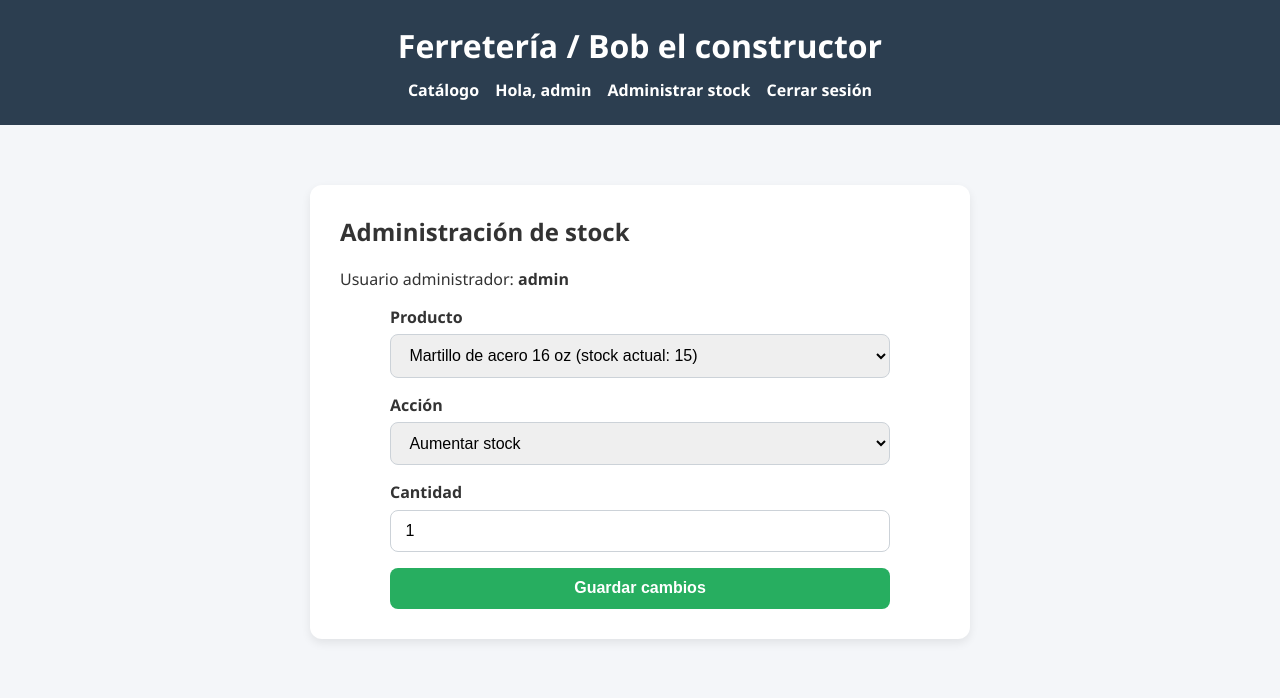
After one commit to kissshot135-netizen/prueba-programaci-n, a Django app: page /catalogo/admin-stock/ in a window 1280 px wide. The commit adds this page. Shown: the top 698 px of the page. Run offline with Django 5.2, Linux system fonts and the light colour scheme; a user stored in the database is signed in.

Commit message:
entrega_final1

```diff
--- a/catalogo/static/catalogo/css/estilos.css
+++ b/catalogo/static/catalogo/css/estilos.css
@@ -13,14 +13,37 @@ header {
     text-align: center;
 }
 
+header h1 {
+    margin: 0 0 0.75rem 0;
+}
+
+.topnav {
+    display: flex;
+    justify-content: center;
+    gap: 1rem;
+    flex-wrap: wrap;
+    align-items: center;
+}
+
+.topnav a,
+.topnav span {
+    color: white;
+    text-decoration: none;
+    font-weight: 600;
+}
+
+main {
+    max-width: 1200px;
+    margin: 0 auto;
+    padding: 20px;
+}
+
 /* Contenedor en cuadrícula */
 .productos {
     display: grid;
     grid-template-columns: repeat(auto-fill, minmax(250px, 1fr));
     gap: 20px;
     padding: 20px;
-    max-width: 1200px;
-    margin: 0 auto;
 }
 
 /* Tarjeta de producto */
@@ -65,6 +88,15 @@ header {
     margin: 0 15px 15px 15px;
 }
 
+.stock.disponible {
+    color: #2e7d32;
+}
+
+.stock.agotado {
+    color: #c62828;
+    font-weight: bold;
+}
+
 .boton {
     display: block;
     text-align: center;
@@ -80,3 +112,133 @@ header {
 .boton:hover {
     background-color: #2980b9;
 }
+
+.boton.secundaria {
+    background-color: #7f8c8d;
+}
+
+.boton.secundaria:hover {
+    background-color: #5f6f7f;
+}
+
+.producto-detalle {
+    display: flex;
+    gap: 2rem;
+    background: white;
+    padding: 30px;
+    border-radius: 12px;
+    box-shadow: 0 4px 10px rgba(0,0,0,0.08);
+    margin: 20px auto;
+    max-width: 1000px;
+}
+
+.producto-detalle img {
+    width: 45%;
+    object-fit: cover;
+    border-radius: 8px;
+}
+
+.contenido-producto {
+    flex: 1;
+}
+
+.contenido-producto h2 {
+    margin-top: 0;
+}
+
+.formulario {
+    display: flex;
+    flex-direction: column;
+    gap: 1rem;
+    max-width: 420px;
+    margin: 0 auto;
+}
+
+.formulario label {
+    display: flex;
+    flex-direction: column;
+    gap: 0.4rem;
+    font-weight: bold;
+}
+
+.formulario input,
+.formulario select,
+.formulario button {
+    padding: 0.7rem 0.9rem;
+    border-radius: 8px;
+    border: 1px solid #ccd2d8;
+    font-size: 1rem;
+}
+
+.formulario button {
+    background-color: #27ae60;
+    color: white;
+    border: none;
+    cursor: pointer;
+    font-weight: bold;
+}
+
+.formulario button:hover {
+    background-color: #1f8a4d;
+}
+
+.panel {
+    background: white;
+    padding: 30px;
+    border-radius: 12px;
+    box-shadow: 0 4px 10px rgba(0,0,0,0.08);
+    max-width: 600px;
+    margin: 40px auto;
+}
+
+.panel h2 {
+    margin-top: 0;
+}
+
+.mensajes {
+    max-width: 1000px;
+    margin: 20px auto 0 auto;
+}
+
+.mensaje {
+    padding: 0.8rem 1rem;
+    border-radius: 8px;
+    margin-bottom: 0.8rem;
+}
+
+.mensaje.success {
+    background-color: #dff5e8;
+    color: #1e7e34;
+}
+
+.mensaje.error {
+    background-color: #ffe1e1;
+    color: #b71c1c;
+}
+
+.mensaje.info {
+    background-color: #e8f0fe;
+    color: #0d47a1;
+}
+
+.aviso {
+    margin: 1.2rem 0;
+}
+
+.compra {
+    max-width: 300px;
+}
+
+.admin-form {
+    max-width: 500px;
+}
+
+@media (max-width: 768px) {
+    .producto-detalle {
+        flex-direction: column;
+    }
+
+    .producto-detalle img {
+        width: 100%;
+    }
+}
--- /dev/null
+++ b/catalogo/templates/catalogo/admin_stock.html
@@ -0,0 +1,37 @@
+{% extends "catalogo/base.html" %}
+
+{% block title %}Administrar stock{% endblock %}
+
+{% block content %}
+<div class="panel">
+    <h2>Administración de stock</h2>
+    <p>Usuario administrador: <strong>{{ user.username }}</strong></p>
+
+    <form method="post" class="formulario admin-form">
+        {% csrf_token %}
+        <label>
+            Producto
+            <select name="producto_id">
+                {% for producto in productos %}
+                    <option value="{{ forloop.counter0 }}">{{ producto.nombre }} (stock actual: {{ producto.stock }})</option>
+                {% endfor %}
+            </select>
+        </label>
+
+        <label>
+            Acción
+            <select name="accion">
+                <option value="sumar">Aumentar stock</option>
+                <option value="restar">Reducir stock</option>
+            </select>
+        </label>
+
+        <label>
+            Cantidad
+            <input type="number" name="cantidad" min="1" value="1">
+        </label>
+
+        <button type="submit">Guardar cambios</button>
+    </form>
+</div>
+{% endblock %}
--- a/catalogo/templates/catalogo/base.html
+++ b/catalogo/templates/catalogo/base.html
@@ -4,20 +4,37 @@
 <head>
     <meta charset="UTF-8">
     <title>{% block title %}Mi Catálogo{% endblock %}</title>
-
     <link rel="stylesheet" href="{% static 'catalogo/css/estilos.css' %}">
 </head>
-
 <body>
-
     <header>
         <h1>Ferretería / Bob el constructor</h1>
+        <nav class="topnav">
+            <a href="{% url 'lista_productos' %}">Catálogo</a>
+            {% if user.is_authenticated %}
+                <span>Hola, {{ user.username }}</span>
+                {% if user.is_staff %}
+                    <a href="{% url 'stock_admin' %}">Administrar stock</a>
+                {% endif %}
+                <a href="{% url 'cerrar_sesion' %}">Cerrar sesión</a>
+            {% else %}
+                <a href="{% url 'registro' %}">Registrarme</a>
+                <a href="{% url 'iniciar_sesion' %}">Iniciar sesión</a>
+            {% endif %}
+        </nav>
     </header>
 
     <main>
+        {% if messages %}
+            <div class="mensajes">
+                {% for message in messages %}
+                    <div class="mensaje {{ message.tags }}">{{ message }}</div>
+                {% endfor %}
+            </div>
+        {% endif %}
+
         {% block content %}
         {% endblock %}
     </main>
-
 </body>
 </html>
--- a/catalogo/urls.py
+++ b/catalogo/urls.py
@@ -5,9 +5,18 @@ from . import views
 
 urlpatterns = [
     path("", views.lista_productos, name="lista_productos"),
+    path("registro/", views.registro, name="registro"),
+    path("login/", views.iniciar_sesion, name="iniciar_sesion"),
+    path("logout/", views.cerrar_sesion, name="cerrar_sesion"),
     path(
         "producto/<int:producto_id>/",
         views.detalle_producto,
         name="detalle_producto"
     ),
+    path(
+        "comprar/<int:producto_id>/",
+        views.comprar_producto,
+        name="comprar_producto"
+    ),
+    path("admin-stock/", views.stock_admin, name="stock_admin"),
 ]
--- a/catalogo/views.py
+++ b/catalogo/views.py
@@ -1,37 +1,40 @@
 import json
 from pathlib import Path
 
+from django.contrib import messages
+from django.contrib.auth import authenticate, login, logout
+from django.contrib.auth.decorators import login_required, user_passes_test
+from django.contrib.auth.models import User
 from django.http import HttpResponse
-from django.shortcuts import render
+from django.shortcuts import redirect, render
 
 
-# Ubicación del archivo productos.json
 BASE_DIR = Path(__file__).resolve().parent.parent
-ARCHIVO_JSON = BASE_DIR / "productos.json"  # esta es la ruta correcta de tu carpeta de datos
+ARCHIVO_JSON = BASE_DIR / "productos.json"
 
 
 def cargar_productos():
-    "Lee los productos desde el archivo JSON."
+    """Lee los productos desde el archivo JSON."""
     with open(ARCHIVO_JSON, "r", encoding="utf-8") as archivo:
         return json.load(archivo)
 
 
+def guardar_productos(productos):
+    """Guarda los productos en el archivo JSON."""
+    with open(ARCHIVO_JSON, "w", encoding="utf-8") as archivo:
+        json.dump(productos, archivo, ensure_ascii=False, indent=2)
+
+
 def inicio(request):
-    "Vista mínima para comprobar que la aplicación funciona."
+    """Vista mínima para comprobar que la aplicación funciona."""
     return HttpResponse("Catálogo funcionando correctamente")
 
 
 def lista_productos(request):
-    "Muestra todos los productos del catálogo."
-
+    """Muestra todos los productos del catálogo."""
     productos = cargar_productos()
-
     total_productos = len(productos)
-
-    productos_con_stock = sum(
-        1 for producto in productos
-        if producto["stock"] > 0
-    )
+    productos_con_stock = sum(1 for producto in productos if producto["stock"] > 0)
 
     contexto = {
         "productos": productos,
@@ -39,19 +42,13 @@ def lista_productos(request):
         "productos_con_stock": productos_con_stock,
     }
 
-    return render(
-        request,
-        "catalogo/lista.html",
-        contexto
-    )
+    return render(request, "catalogo/lista.html", contexto)
 
 
 def detalle_producto(request, producto_id):
-    "Muestra el detalle de un producto según su índice en la lista."
-
+    """Muestra el detalle de un producto según su índice en la lista."""
     productos = cargar_productos()
 
-    # obtenemos el producto usando el índice numérico de la URL
     try:
         producto_encontrado = productos[producto_id]
     except (IndexError, TypeError):
@@ -61,18 +58,139 @@ def detalle_producto(request, producto_id):
         return render(
             request,
             "catalogo/detalle.html",
-            {
-                "producto": None,
-                "no_encontrado": True,
-            },
-            status=404
+            {"producto": None, "no_encontrado": True, "producto_id": producto_id},
+            status=404,
         )
 
     return render(
         request,
         "catalogo/detalle.html",
+        {"producto": producto_encontrado, "no_encontrado": False, "producto_id": producto_id},
+    )
+
+
+def registro(request):
+    """Registra usuarios normales para comprar productos."""
+    if request.user.is_authenticated:
+        return redirect("lista_productos")
+
+    if request.method == "POST":
+        username = request.POST.get("username", "").strip()
+        password = request.POST.get("password", "")
+        password2 = request.POST.get("password2", "")
+
+        if not username or not password:
+            messages.error(request, "Debes completar usuario y contraseña.")
+        elif password != password2:
+            messages.error(request, "Las contraseñas no coinciden.")
+        elif User.objects.filter(username=username).exists():
+            messages.error(request, "Ese nombre de usuario ya existe.")
+        else:
+            usuario = User.objects.create_user(username=username, password=password)
+            login(request, usuario)
+            messages.success(request, f"Usuario {username} registrado correctamente.")
+            return redirect("lista_productos")
+
+    return render(request, "catalogo/registro.html")
+
+
+def iniciar_sesion(request):
+    """Inicia sesión para un usuario registrado."""
+    if request.user.is_authenticated:
+        return redirect("lista_productos")
+
+    if request.method == "POST":
+        username = request.POST.get("username", "").strip()
+        password = request.POST.get("password", "")
+        usuario = authenticate(request, username=username, password=password)
+
+        if usuario is not None:
+            login(request, usuario)
+            messages.success(request, f"Bienvenido/a, {usuario.username}.")
+            return redirect("lista_productos")
+
+        messages.error(request, "Usuario o contraseña incorrectos.")
+
+    return render(request, "catalogo/login.html")
+
+
+def cerrar_sesion(request):
+    """Cierra la sesión del usuario actual."""
+    logout(request)
+    messages.info(request, "Sesión cerrada correctamente.")
+    return redirect("lista_productos")
+
+
+@login_required(login_url="iniciar_sesion")
+def comprar_producto(request, producto_id):
+    """Reduce el stock del producto al comprarlo."""
+    productos = cargar_productos()
+
+    try:
+        producto = productos[producto_id]
+    except (IndexError, TypeError):
+        messages.error(request, "Producto no encontrado.")
+        return redirect("lista_productos")
+
+    if request.method != "POST":
+        return redirect("detalle_producto", producto_id=producto_id)
+
+    cantidad = int(request.POST.get("cantidad", 1) or 1)
+
+    if cantidad < 1:
+        messages.error(request, "La cantidad debe ser mayor o igual a 1.")
+        return redirect("detalle_producto", producto_id=producto_id)
+
+    if producto["stock"] < cantidad:
+        messages.error(request, "No hay suficiente stock para esa compra.")
+        return redirect("detalle_producto", producto_id=producto_id)
+
+    producto["stock"] -= cantidad
+    guardar_productos(productos)
+
+    compras = request.session.get("compras", [])
+    compras.append(
         {
-            "producto": producto_encontrado,
-            "no_encontrado": False,
+            "usuario": request.user.username,
+            "producto": producto["nombre"],
+            "cantidad": cantidad,
+            "precio_total": producto["precio"] * cantidad,
         }
     )
+    request.session["compras"] = compras
+
+    messages.success(
+        request,
+        f"Compra realizada: {cantidad} unidad(es) de {producto['nombre']}.",
+    )
+    return redirect("lista_productos")
+
+
+@user_passes_test(lambda user: user.is_authenticated and user.is_staff, login_url="iniciar_sesion")
+def stock_admin(request):
+    """Permite al administrador aumentar o reducir el stock de los productos."""
+    productos = cargar_productos()
+
+    if request.method == "POST":
+        producto_id = int(request.POST.get("producto_id", 0) or 0)
+        cantidad = int(request.POST.get("cantidad", 1) or 1)
+        accion = request.POST.get("accion", "sumar")
+
+        if cantidad < 1:
+            messages.error(request, "La cantidad debe ser mayor o igual a 1.")
+        else:
+            try:
+                producto = productos[producto_id]
+            except (IndexError, TypeError):
+                messages.error(request, "Producto no encontrado.")
+            else:
+                if accion == "sumar":
+                    producto["stock"] += cantidad
+                    mensaje = f"Se aumentó el stock de {producto['nombre']} en {cantidad} unidades."
+                else:
+                    producto["stock"] = max(0, producto["stock"] - cantidad)
+                    mensaje = f"Se redujo el stock de {producto['nombre']} en {cantidad} unidades."
+                guardar_productos(productos)
+                messages.success(request, mensaje)
+
+    return render(request, "catalogo/admin_stock.html", {"productos": productos})
--- a/productos.json
+++ b/productos.json
@@ -10,7 +10,7 @@
     "nombre": "Destornillador Phillips",
     "categoria": "Herramientas",
     "precio": 3990,
-        "stock": 25,
+    "stock": 24,
     "imagen": "https://images.unsplash.com/photo-1581621293775-7aac902d7032?q=80&w=774&auto=format&fit=crop&ixlib=rb-4.1.0&ixid=M3wxMjA3fDB8MHxwaG90by1wYWdlfHx8fGVufDB8fHx8fA%3D%3D"
   },
   {
```
Also changed, not shown: catalogo/management/commands/create_admin.py (added, +25 -0 lines), catalogo/templates/catalogo/detalle.html (+30 -9 lines), catalogo/templates/catalogo/login.html (added, +21 -0 lines), catalogo/templates/catalogo/registro.html (added, +25 -0 lines), catalogo/management/__init__.py (added), catalogo/management/commands/__init__.py (added), db.sqlite3. Lines whose indentation alone changed are shown as unchanged.
